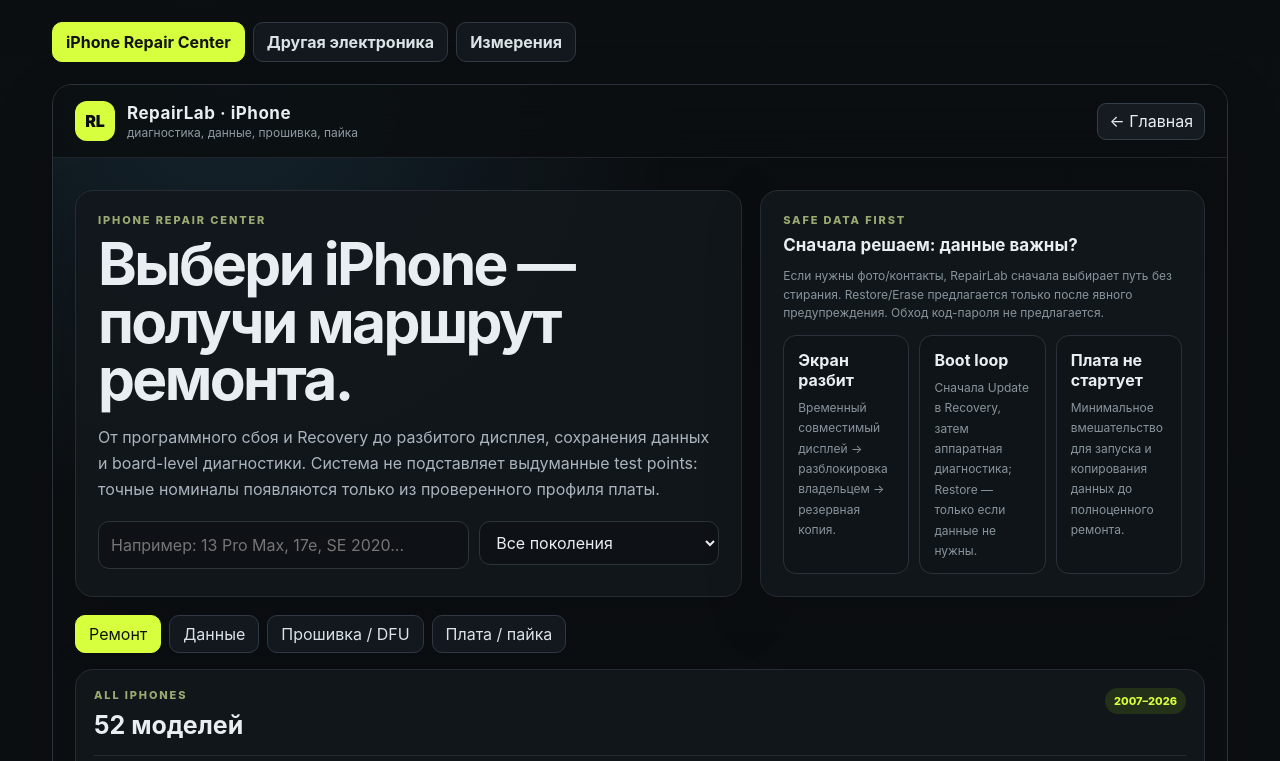
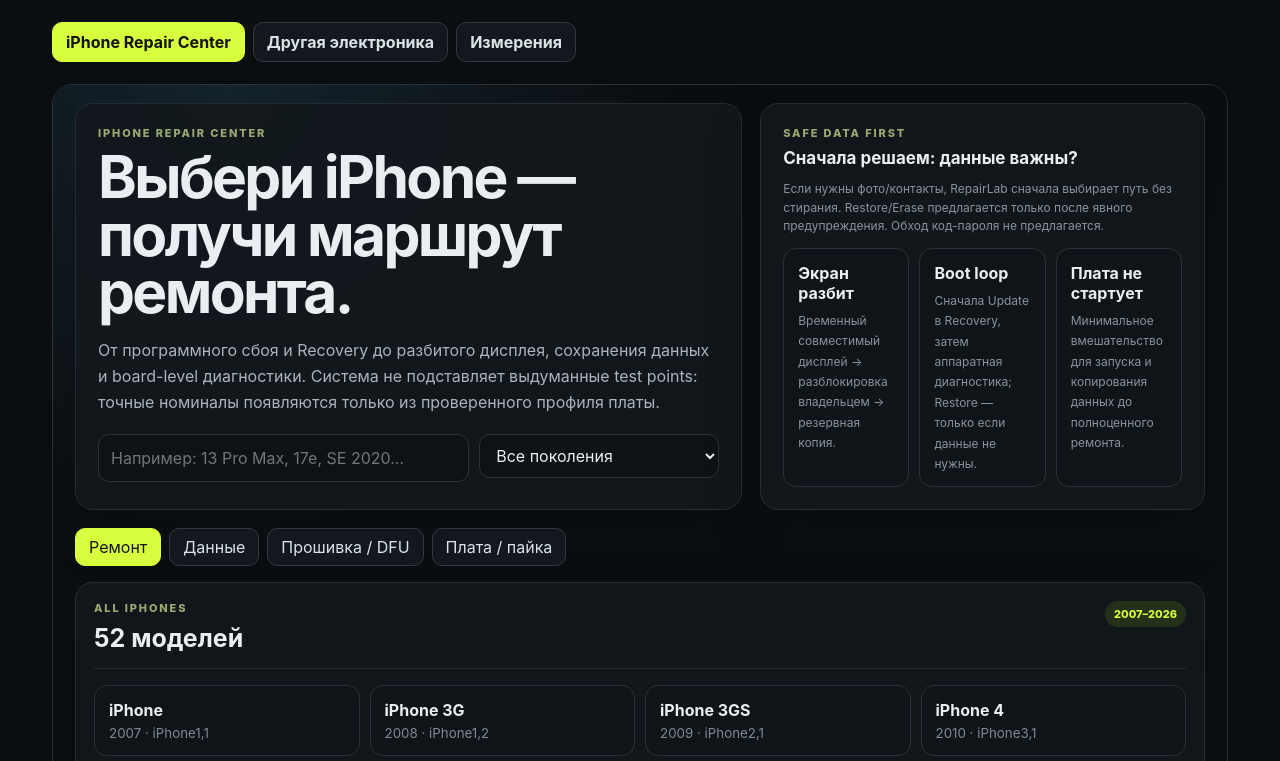
Before and after one commit to zvukor1980-crypto/alexdlab-repair, a plain HTML site: page index.html in a window 1280 px wide. Shown: the part 439-1200 px from the top of the page. Drawn offline with Linux system fonts and the light colour scheme.

Commit message:
Polish integrated iPhone Center and auto-resize main page

```diff
--- a/index.html
+++ b/index.html
@@ -10,10 +10,10 @@
   <style>
     .mainnav{display:flex;gap:8px;flex-wrap:wrap;margin:0 0 22px}.mainnav a{display:inline-flex;align-items:center;min-height:40px;padding:0 13px;border-radius:10px;border:1px solid #303943;color:#dce3e7;text-decoration:none;background:#12181d;font-weight:750}.mainnav a.primary{background:#d8ff3e;color:#101310;border-color:#d8ff3e}
     .iphone-shell{margin:0 0 26px;border:1px solid #2a333b;border-radius:20px;overflow:hidden;background:#0b0e11;box-shadow:0 20px 60px rgba(0,0,0,.18)}
-    .iphone-shell iframe{display:block;width:100%;height:1850px;border:0;background:#0b0e11}
+    .iphone-shell iframe{display:block;width:100%;height:2100px;border:0;background:#0b0e11}
     .section-separator{display:flex;align-items:center;gap:14px;margin:34px 0 18px}.section-separator:before,.section-separator:after{content:"";height:1px;background:#273039;flex:1}.section-separator span{color:#8f9aa4;font-size:12px;font-weight:800;letter-spacing:.14em}
-    @media(max-width:900px){.iphone-shell iframe{height:2350px}}
-    @media(max-width:560px){.iphone-shell iframe{height:3100px}}
+    @media(max-width:900px){.iphone-shell iframe{height:2500px}}
+    @media(max-width:560px){.iphone-shell iframe{height:3300px}}
   </style>
 </head>
 <body>
@@ -45,7 +45,7 @@
     </nav>
 
     <section id="iphone-center" class="iphone-shell" aria-label="iPhone Repair Center">
-      <iframe src="iphone.html" title="RepairLab iPhone Repair Center" loading="eager"></iframe>
+      <iframe id="iphoneFrame" src="iphone.html" title="RepairLab iPhone Repair Center" loading="eager"></iframe>
     </section>
 
     <div class="section-separator" id="all-electronics"><span>ДРУГАЯ ЭЛЕКТРОНИКА</span></div>
@@ -63,7 +63,6 @@
         <div class="section-head"><div><p class="eyebrow">DIAGNOSTIC FLOW</p><h2 id="diagTitle">Выберите модель и неисправность</h2></div><span id="sourceBadge" class="badge neutral">нет данных</span></div>
         <div id="flow" class="flow empty"><div class="empty-state">Здесь появятся последовательные шаги проверки.</div></div>
       </article>
-
       <aside class="stack">
         <section class="panel"><p class="eyebrow">INSTRUMENTS</p><h3>Инструменты</h3><div id="tools" class="chips"></div></section>
         <section class="panel"><p class="eyebrow">DOCUMENTS</p><h3>Мануалы и схемы</h3><div id="docs" class="docs muted">Выберите устройство.</div></section>
@@ -86,5 +85,21 @@
 
   <footer>RepairLab · iPhone + универсальная электроника · GitHub Pages</footer>
   <script src="app.js"></script>
+  <script>
+    const frame=document.getElementById('iphoneFrame');
+    frame.addEventListener('load',()=>{
+      try{
+        const d=frame.contentDocument;
+        const innerHeader=d.querySelector('header.topbar');
+        if(innerHeader) innerHeader.style.display='none';
+        const wrap=d.querySelector('main.wrap');
+        if(wrap) wrap.style.paddingTop='18px';
+        const resize=()=>{ frame.style.height=Math.max(1450,d.documentElement.scrollHeight+12)+'px'; };
+        resize();
+        new MutationObserver(resize).observe(d.body,{subtree:true,childList:true,attributes:true});
+        d.addEventListener('click',()=>setTimeout(resize,30));
+      }catch(e){console.warn('iPhone Center resize fallback',e);}
+    });
+  </script>
 </body>
 </html>
```
